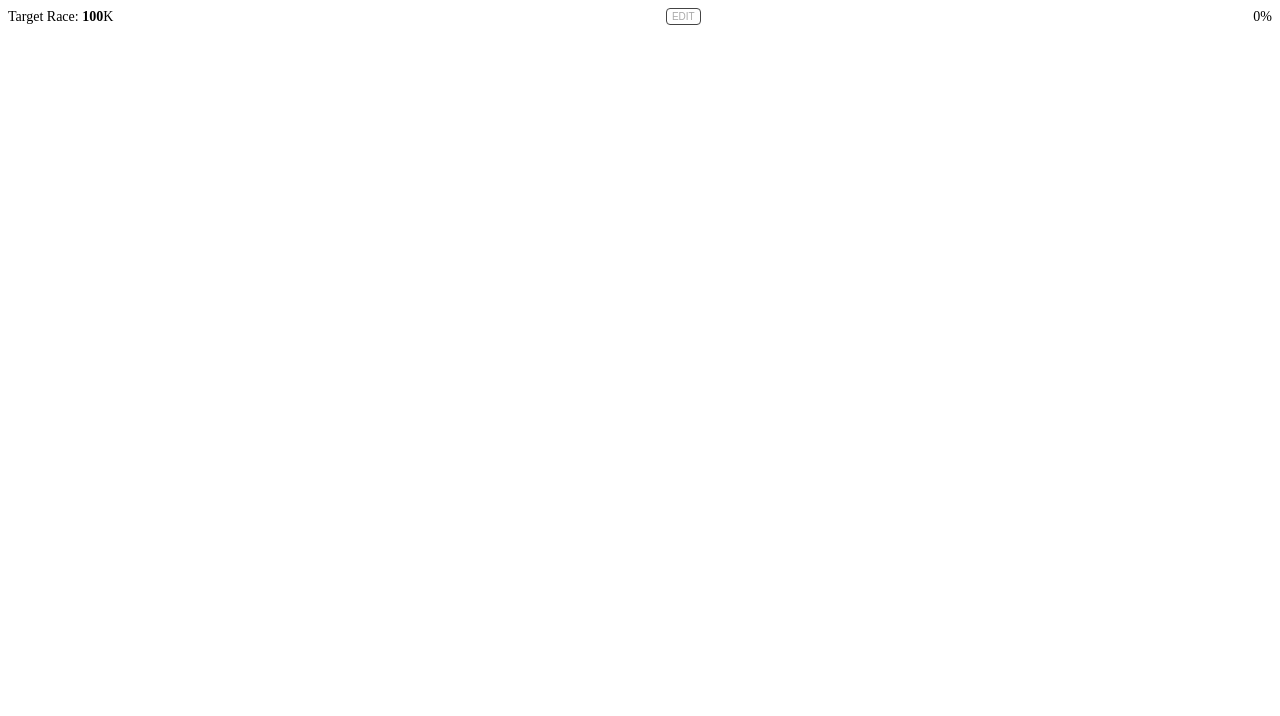
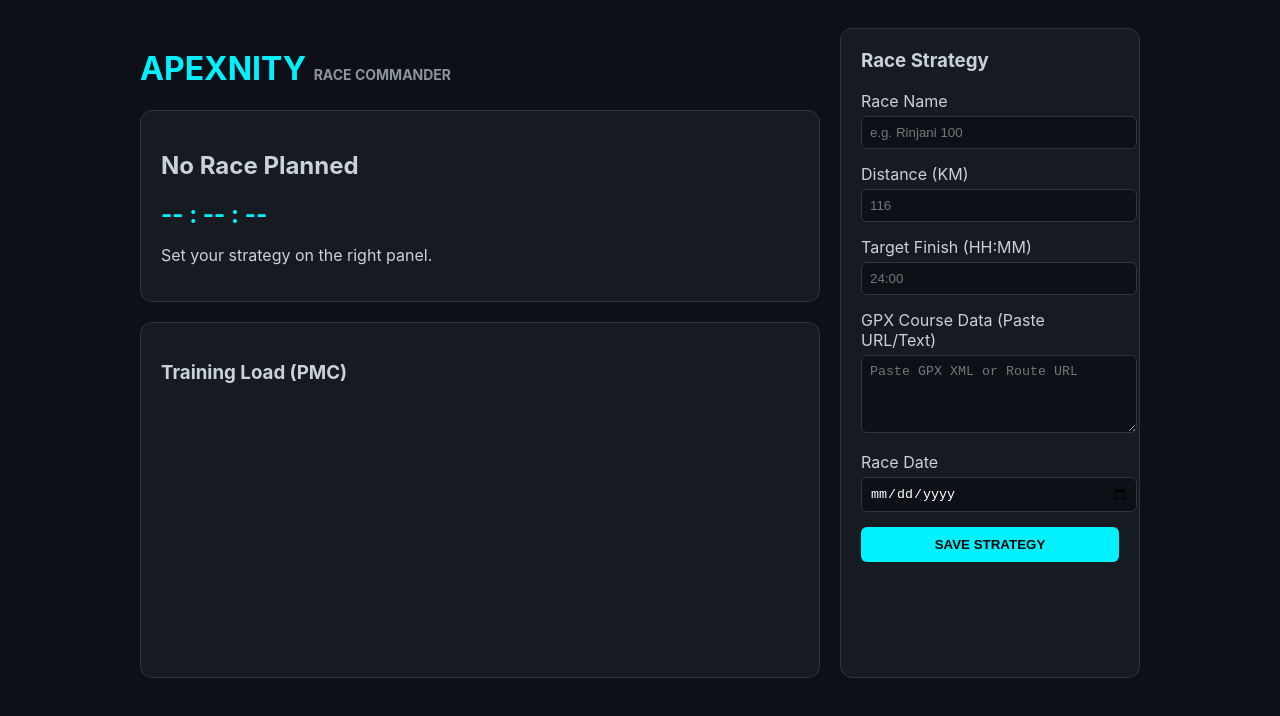
Before and after one commit to ifanloh/apexsync, a website: page index.html in a window 1280 px wide. Drawn offline with Linux system fonts and the light colour scheme; no server answers.

Commit message:
Update index.html

```diff
--- a/index.html
+++ b/index.html
@@ -1,51 +1,117 @@
-<div class="target-box">
-    <div style="display: flex; justify-content: space-between; font-size: 14px; align-items: center;">
-        <span>Target Race: <b id="display-target">100</b>K</span>
-        <button onclick="changeTarget()" style="background:none; border:1px solid #444; color:#aaa; font-size:10px; cursor:pointer; border-radius:4px; padding:2px 5px;">EDIT</button>
-        <span id="target-percent">0%</span>
+<!DOCTYPE html>
+<html lang="id">
+<head>
+    <meta charset="UTF-8">
+    <title>Apexnity | Race Strategy</title>
+    <style>
+        :root { --bg: #0d1117; --card: #161b22; --accent: #00f2ff; --border: #30363d; }
+        body { font-family: 'Inter', sans-serif; background: var(--bg); color: #c9d1d9; padding: 20px; }
+        .container { max-width: 1000px; margin: auto; display: grid; grid-template-columns: 1fr 300px; gap: 20px; }
+        .panel { background: var(--card); border: 1px solid var(--border); padding: 20px; border-radius: 12px; }
+        .input-group { margin-bottom: 15px; }
+        input, select, textarea { width: 100%; background: #0d1117; border: 1px solid var(--border); color: white; padding: 8px; border-radius: 6px; margin-top: 5px; }
+        .btn-save { background: var(--accent); color: black; border: none; padding: 10px; width: 100%; border-radius: 6px; font-weight: bold; cursor: pointer; }
+    </style>
+</head>
+<body>
+
+<div class="container">
+    <div class="main-content">
+        <h1 style="color:var(--accent)">APEXNITY <span style="font-size: 14px; color: #8b949e;">RACE COMMANDER</span></h1>
+
+        <div class="panel" id="race-summary" style="margin-bottom: 20px;">
+            <h2 id="summary-title">No Race Planned</h2>
+            <div id="countdown-timer" style="font-size: 24px; font-weight: bold; color: var(--accent);">-- : -- : --</div>
+            <p id="target-detail">Set your strategy on the right panel.</p>
+        </div>
+
+        <div class="panel">
+            <h3>Training Load (PMC)</h3>
+            <canvas id="pmcChart" height="250"></canvas>
+        </div>
     </div>
-    <div class="progress-bg"><div id="progress-bar" class="progress-fill"></div></div>
+
+    <div class="panel">
+        <h3 style="margin-top:0">Race Strategy</h3>
+        <div class="input-group">
+            <label>Race Name</label>
+            <input type="text" id="in-name" placeholder="e.g. Rinjani 100">
+        </div>
+        <div class="input-group">
+            <label>Distance (KM)</label>
+            <input type="number" id="in-km" placeholder="116">
+        </div>
+        <div class="input-group">
+            <label>Target Finish (HH:MM)</label>
+            <input type="text" id="in-finish" placeholder="24:00">
+        </div>
+        <div class="input-group">
+            <label>GPX Course Data (Paste URL/Text)</label>
+            <textarea id="in-gpx" rows="4" placeholder="Paste GPX XML or Route URL"></textarea>
+        </div>
+        <div class="input-group">
+            <label>Race Date</label>
+            <input type="date" id="in-date">
+        </div>
+        <button class="btn-save" onclick="saveStrategy()">SAVE STRATEGY</button>
+    </div>
 </div>
 
 <script>
-    let currentUserId = ""; // Akan diisi saat data load
+    let currentUserId = "";
 
-    async function loadApexnity() {
+    async function loadData() {
         const res = await fetch('/api/metrics');
         const data = await res.json();
+        if(data && data.length > 0) {
+            const last = data[0];
+            currentUserId = last.user_id;
 
-        if(data && data.length > 0) {
-            const latest = data[0];
-            currentUserId = latest.user_id;
-            const targetKm = latest.target_km || 100;
+            // Update Dashboard UI
+            document.getElementById('summary-title').innerText = `${last.target_km}K ${last.target_type} Race`;
+            document.getElementById('target-detail').innerText = `Target Finish: ${last.target_finish_time || '--'} | Elev Target: ${last.total_elevation_target || '--'}m`;
 
-            document.getElementById('display-target').innerText = targetKm;
-            document.getElementById('ctl-val').innerText = Math.round(latest.ctl);
-            document.getElementById('atl-val').innerText = Math.round(latest.atl);
-            document.getElementById('tsb-val').innerText = Math.round(latest.tsb);
+            // Fill Form
+            document.getElementById('in-km').value = last.target_km;
+            document.getElementById('in-finish').value = last.target_finish_time;
 
-            // Hitung Progress berdasarkan target dari DB
-            const totalDist = data.reduce((s, a) => s + (parseFloat(a.distance) || 0), 0) / 1000;
-            const percent = Math.min(Math.round((totalDist / targetKm) * 100), 100);
-
-            document.getElementById('progress-bar').style.width = percent + '%';
-            document.getElementById('target-percent').innerText = percent + '%';
-
-            renderPMC(data.reverse());
-            renderActivities(data.slice(0, 5));
+            startCountdown(last.race_date);
+            // ... render chart ...
         }
     }
 
-    async function changeTarget() {
-        const newTarget = prompt("Masukkan target kilometer race kamu:", "116");
-        if (newTarget && currentUserId) {
-            const res = await fetch('/api/set-target', {
-                method: 'POST',
-                headers: { 'Content-Type': 'application/json' },
-                body: JSON.stringify({ user_id: currentUserId, target_km: parseFloat(newTarget) })
-            });
-            if(res.ok) location.reload();
-        }
+    async function saveStrategy() {
+        const strategy = {
+            user_id: currentUserId,
+            target_km: document.getElementById('in-km').value,
+            target_type: "Trail", // Bisa ditambah logic select
+            race_date: document.getElementById('in-date').value,
+            target_finish: document.getElementById('in-finish').value,
+            gpx_data: document.getElementById('in-gpx').value
+        };
+
+        const res = await fetch('/api/save-strategy', {
+            method: 'POST',
+            headers: {'Content-Type': 'application/json'},
+            body: JSON.stringify(strategy)
+        });
+
+        if(res.ok) alert("Strategy Locked! Semangat latihannya, Hariri.");
+        location.reload();
     }
-    // ... rest of chart functions ...
+
+    function startCountdown(date) {
+        const target = new Date(date).getTime();
+        setInterval(() => {
+            const now = new Date().getTime();
+            const diff = target - now;
+            const days = Math.floor(diff / (1000 * 60 * 60 * 24));
+            const hours = Math.floor((diff % (1000 * 60 * 60 * 24)) / (1000 * 60 * 60));
+            document.getElementById('countdown-timer').innerText = `${days}D ${hours}H REMAINING`;
+        }, 1000);
+    }
+
+    loadData();
 </script>
+</body>
+</html>
```
